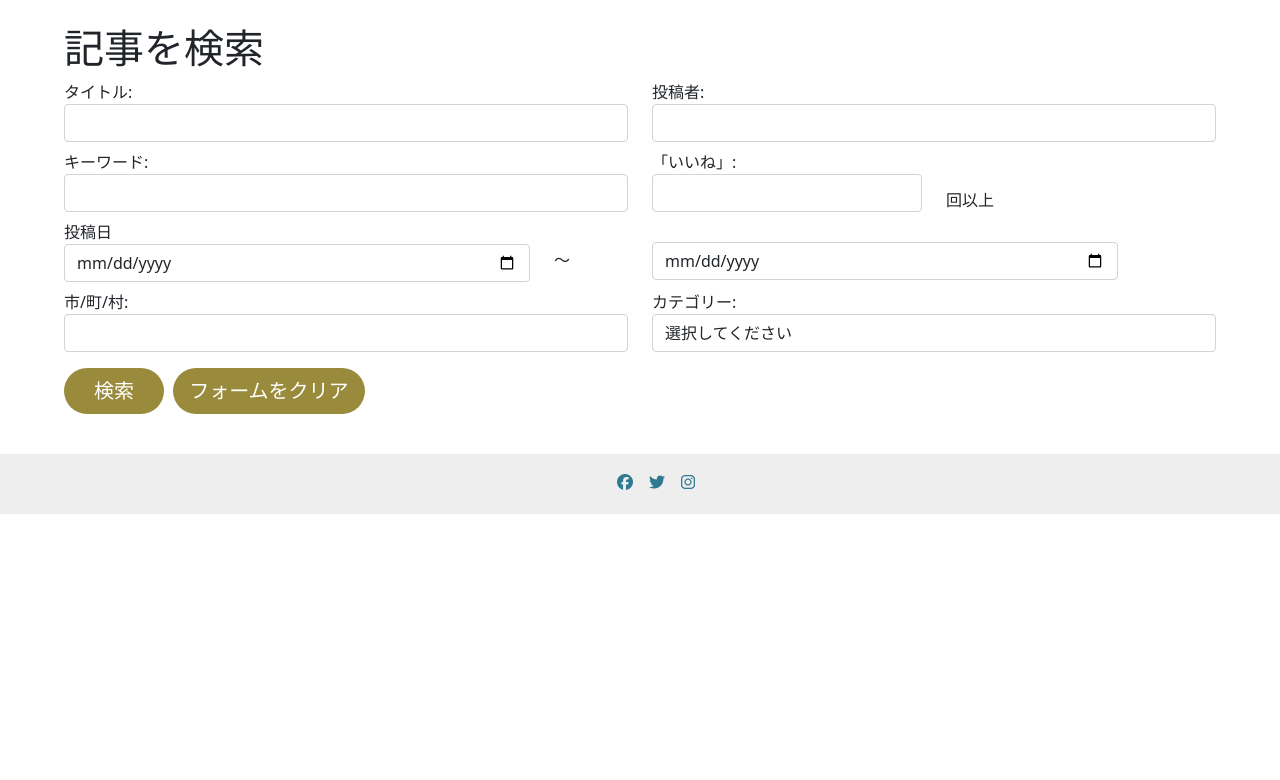
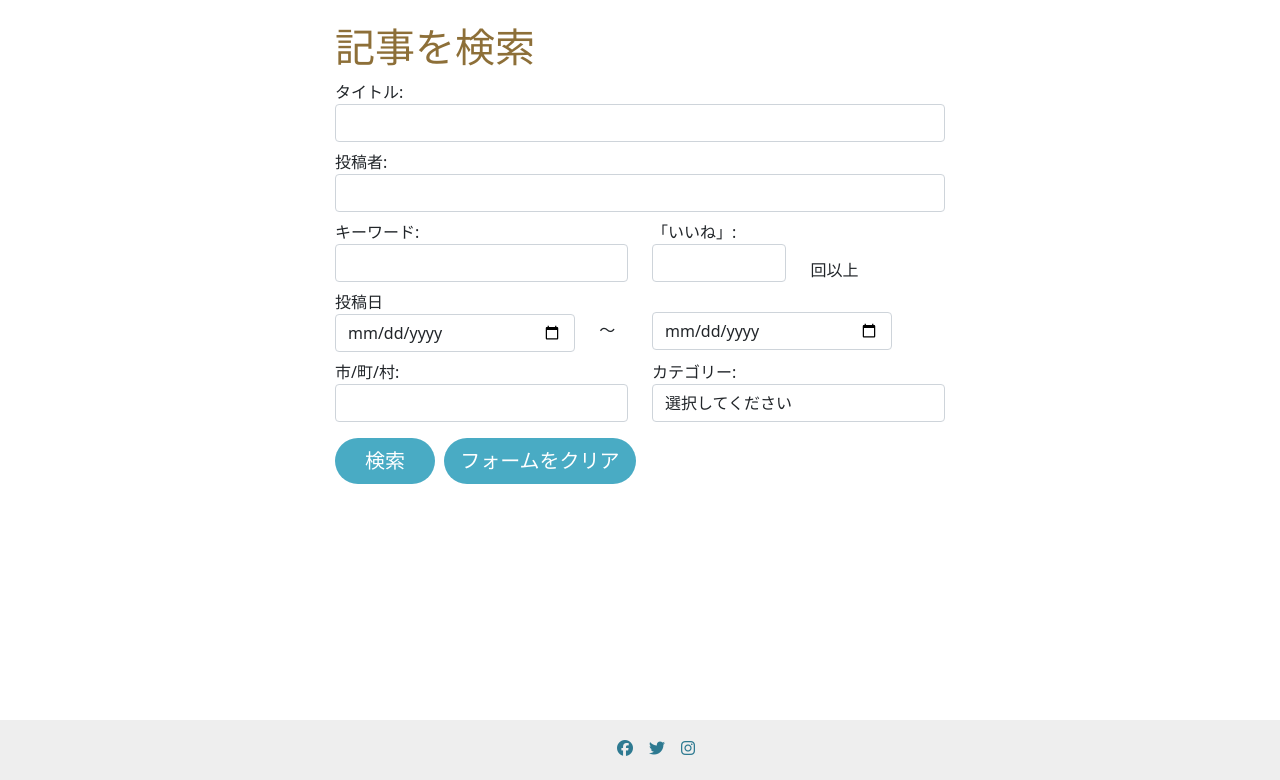
Before and after one commit to rkyzk/eco-post-sep-2023, a Django app: page /search/ in a window 1280 px wide. Shown: the part 70-850 px from the top of the page. Before the commit the page ends 584 px from the top, so only its background shows below. Run offline with Django 3.2, Linux system fonts and the light colour scheme; some libraries are stand-ins or nearby versions.

Commit message:
ボタンの色を青に変更

```diff
--- a/blog/static/blog/css/style.css
+++ b/blog/static/blog/css/style.css
@@ -48,6 +48,11 @@
     rotate: 90deg;
     color: rgb(65, 60, 53);
     background-color: #fff;
+}
+
+h1 {
+    font-family: 'Montserrat Alternates', sans-serif;
+    color: rgb(141, 111, 56);
 }
 
 h2 {
@@ -140,6 +145,17 @@ footer {
     color: #fff;
 }
 
+.blue-btn {
+    background-color: rgb(73, 171, 196);
+    color: #fff;
+    padding: 0.5rem 1rem;
+    font-size: 1.25rem;
+    border-radius: 100px;
+    min-width: 100px;
+    border: none;
+    outline: none;
+}
+
 .beige-btn:hover {
     background-color: rgb(69, 61, 15);
     opacity: 0.8;
@@ -163,9 +179,7 @@ footer {
 
 /*   ------------ index.html ------------------------  */
 .site-title {
-    font-family: 'Montserrat Alternates', sans-serif;
     font-size: 3rem;
-    color: rgb(141, 111, 56);
 }
 
 .earth {
@@ -507,7 +521,7 @@ footer {
 
 @media screen and (max-width: 420px) {
 
-    .search-contnet,
+    .search-content,
     .individual-post,
     .content,
     .img-box {
--- a/blog/templates/blog/add_post.html
+++ b/blog/templates/blog/add_post.html
@@ -11,8 +11,8 @@
             {{ form | crispy }}
             <p class="mt-2"><em>このサイト編集者が記事をレビューして不適切と判断した際は、記事を取り下げさせていただきますのでご了承ください。</em>
             </p>
-            <button type="submit" class="beige-btn mt-2" name="save" value="draft">保存</button>
-            <button type="submit" class="beige-btn mt-2 btn-right" name="publish" value="complete">投稿</button>
+            <button type="submit" class="blue-btn mt-2" name="save" value="draft">保存</button>
+            <button type="submit" class="blue-btn mt-2 btn-right" name="publish" value="complete">投稿</button>
         </form>
     </div>
 </div>
--- a/blog/templates/blog/base.html
+++ b/blog/templates/blog/base.html
@@ -64,7 +64,7 @@
         </div>
         {% endfor %}
     </div>
-    <div>
+    <div class="block-content">
         {% block content %}
         {% endblock content %}
     </div>
--- a/blog/templates/blog/my_page.html
+++ b/blog/templates/blog/my_page.html
@@ -1,8 +1,8 @@
 {% extends "blog/base.html" %}
 {% block content %}
 <!-- Posts written by the user -->
-<div class="d-flex justify-content-center">
-    <div class="content my-page">
+<div class="container d-flex justify-content-center">
+    <div class="my-page">
         <h1 class="mt-5">マイページ</h1>
         <h2 class="mt-5 mb-3">私が書いた記事</h2>
         <div class="row">
--- a/blog/templates/blog/popular_posts.html
+++ b/blog/templates/blog/popular_posts.html
@@ -1,6 +1,6 @@
 {% extends "blog/base.html" %}
 {% block content %}
-<div class="d-flex justify-content-center">
+<div class="container d-flex justify-content-center">
     <div class="content">
         <h1 class="mt-5">人気の記事</h1>
         <div class="row posts">
--- a/blog/templates/blog/recent_posts.html
+++ b/blog/templates/blog/recent_posts.html
@@ -1,6 +1,6 @@
 {% extends "blog/base.html" %}
 {% block content %}
-<div class="d-flex justify-content-center">
+<div class="container d-flex justify-content-center">
     <div class="content">
         <h1 class="mt-5">今週の記事</h1>
         <div class="row posts">
--- a/blog/templates/blog/search_posts.html
+++ b/blog/templates/blog/search_posts.html
@@ -1,20 +1,18 @@
 {% extends "blog/base.html" %}
 {% load widget_tweaks %}
 {% block content %}
-<div class="d-flex justify-content-center">
-    <div class="content mt-4">
+<div class="container d-flex justify-content-center">
+    <div class="mt-4">
         <h1>記事を検索</h1>
         <!-- Search form -->
-        <form method="get" class="search-form">
-            <div class="row mt-2">
-                <div class="col-md-6 col-12 form-lable-group">
-                    {{postForm.form.title.label_tag}}
-                    {% render_field postForm.form.title class="form-control" %}
-                </div>
-                <div class="col-md-6 col-12 form-lable-group">
-                    {{postForm.form.author__username.label_tag}}
-                    {% render_field postForm.form.author__username class="form-control" %}
-                </div>
+        <form method="get">
+            <div class="mt-2 form-lable-group">
+                {{postForm.form.title.label_tag}}
+                {% render_field postForm.form.title class="form-control" %}
+            </div>
+            <div class="mt-2 form-lable-group">
+                {{postForm.form.author__username.label_tag}}
+                {% render_field postForm.form.author__username class="form-control" %}
             </div>
             <div class="row mt-2">
                 <div class="col-md-6 col-12 form-lable-group">
@@ -51,8 +49,8 @@
                     {% render_field postForm.form.category class="form-control" %}
                 </div>
             </div>
-            <button class="beige-btn mt-3" type="submit" name="search">検索</button>
-            <button class="beige-btn mt-3 btn-right" type="submit">フォームをクリア</button>
+            <button class="blue-btn mt-3" type="submit" name="search">検索</button>
+            <button class="blue-btn mt-3 btn-right" type="submit">フォームをクリア</button>
         </form>
         <!-- 検索結果 -->
         {% if search %}
--- a/blog/templates/blog/update_post.html
+++ b/blog/templates/blog/update_post.html
@@ -9,10 +9,10 @@
             {{ form | crispy }}
             <div class="mt-3">
                 <div class="update-post-btn-box">
-                    <button type="submit" class="beige-btn update-post-btn" name="save" value="draft">保存</button>
-                    <button type="submit" class="beige-btn update-post-btn submit-post" name="publish"
+                    <button type="submit" class="blue-btn update-post-btn" name="save" value="draft">保存</button>
+                    <button type="submit" class="blue-btn update-post-btn submit-post" name="publish"
                         value="complete">投稿</button>
-                    <a href="{% url 'detail_page' post.slug %}" class="beige-btn cancel">編集をキャンセル</a>
+                    <a href="{% url 'detail_page' post.slug %}" class="blue-btn cancel">編集をキャンセル</a>
                 </div>
             </div>
         </form>
--- a/templates/account/login.html
+++ b/templates/account/login.html
@@ -18,7 +18,7 @@
                 {% if redirect_field_value %}
                 <input type="hidden" name="{{ redirect_field_name }}" value="{{ redirect_field_value }}" />
                 {% endif %}
-                <button class="primaryAction button-submit beige-btn" type="submit">{% trans "Sign In" %}</button>
+                <button class="primaryAction button-submit blue-btn" type="submit">{% trans "Sign In" %}</button>
             </form>
         </div>
     </div>
--- a/templates/account/logout.html
+++ b/templates/account/logout.html
@@ -17,7 +17,7 @@
                 {% if redirect_field_value %}
                 <input type="hidden" name="{{ redirect_field_name }}" value="{{ redirect_field_value }}" />
                 {% endif %}
-                <button type="submit" class="button-submit beige-btn">{% trans 'Sign Out' %}</button>
+                <button type="submit" class="button-submit blue-btn">{% trans 'Sign Out' %}</button>
             </form>
         </div>
     </div>
--- a/templates/account/signup.html
+++ b/templates/account/signup.html
@@ -16,7 +16,7 @@
                 {% if redirect_field_value %}
                 <input type="hidden" name="{{ redirect_field_name }}" value="{{ redirect_field_value }}" />
                 {% endif %}
-                <button type="submit" class="beige-btn">{% trans "Sign Up" %} &raquo;</button>
+                <button type="submit" class="blue-btn">{% trans "Sign Up" %} &raquo;</button>
             </form>
         </div>
     </div>
```
Also changed, not shown: blog/templates/blog/post_detail.html (+4 -4 lines).
